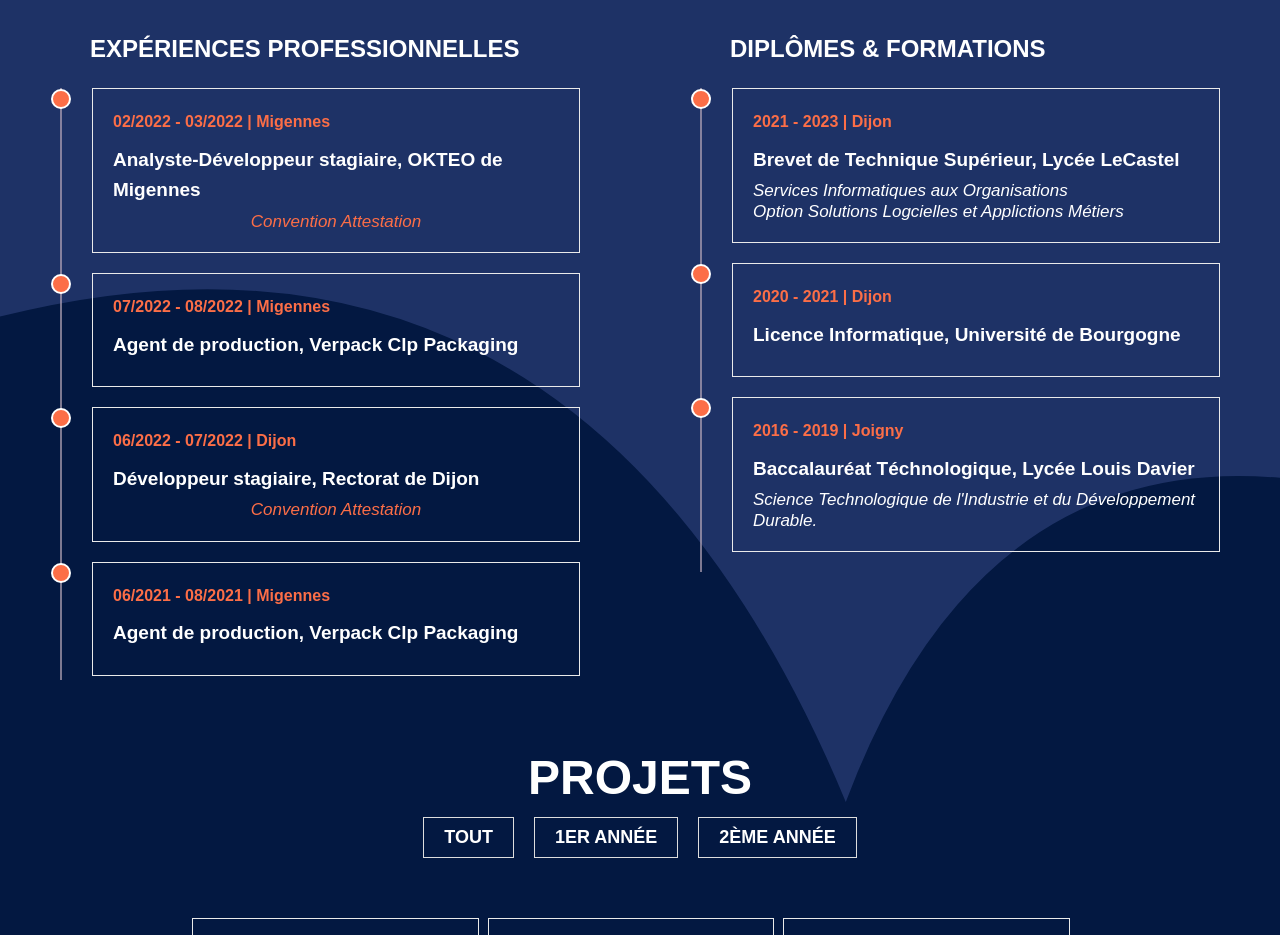
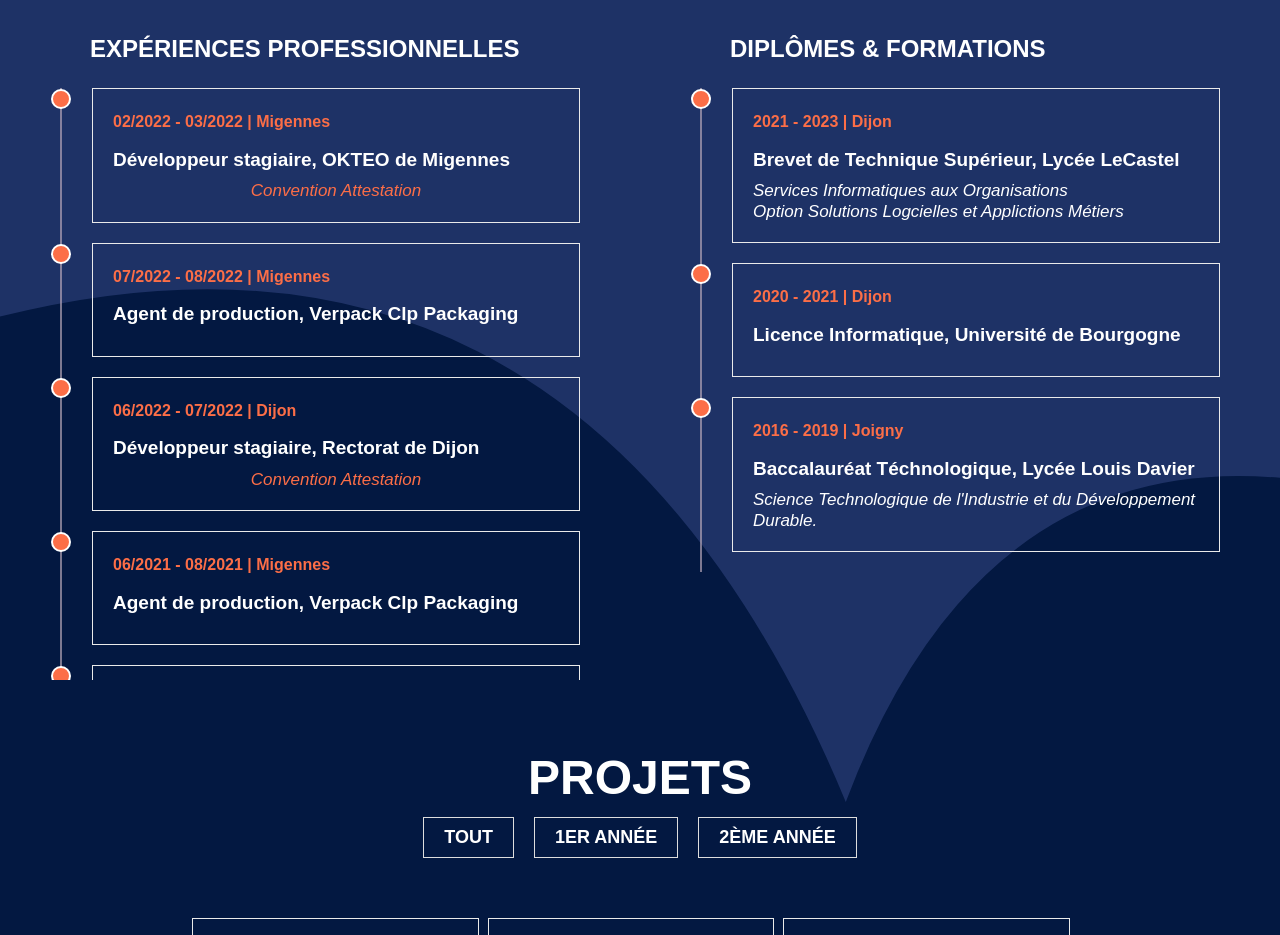
Before and after one commit to 404diaby/PortfolioO, a plain HTML site: page index.html in a window 1280 px wide. Shown: the part 920-1855 px from the top of the page. Drawn offline with nearby package versions, Linux system fonts and the light colour scheme; some packages are replaced by stand-ins of ours; a script that the page names is missing.

Commit message:
Update index.html

```diff
--- a/index.html
+++ b/index.html
@@ -64,7 +64,7 @@
                     <div class="parcours-contents ">
 			<div class="box">
                             <h4>02/2022 - 03/2022 | Migennes</h4>
-                            <h3>Analyste-Développeur stagiaire, <span class="orange">OKTEO de Migennes</span></h3>
+                            <h3>Développeur stagiaire, <span class="orange">OKTEO de Migennes</span></h3>
                             <p></p>
                             <p class="box-links"><a  class="box-link" href="./pdf/convention_stage_2BTS-SIO_2022_2023.pdf" target="_blank" > Convention </a>  <a  class="box-link" href="./pdf/Okteo_Diaby_AttestationStage.pdf" target="_blank"> Attestation </a></p>
                         </div>
```
